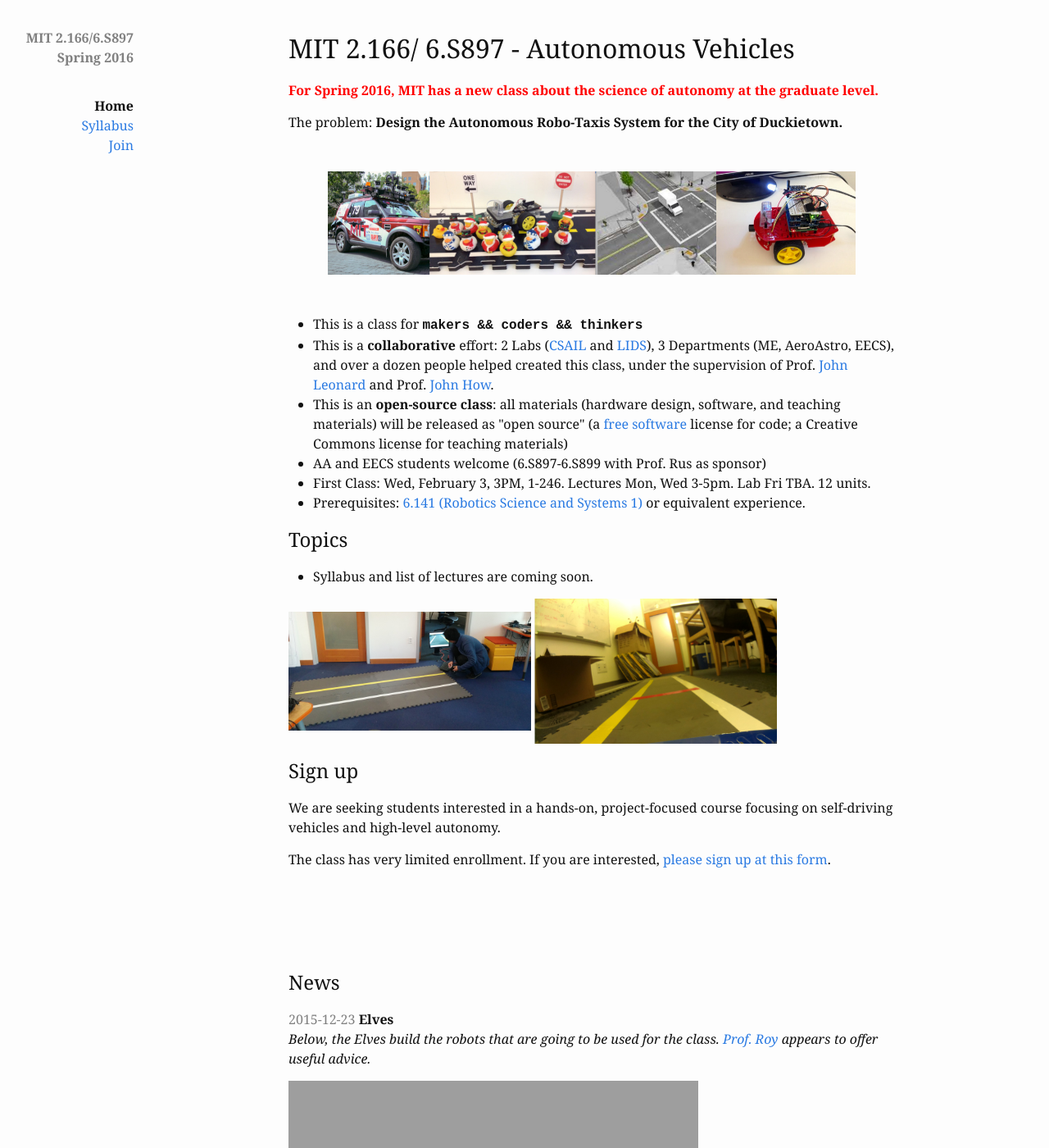
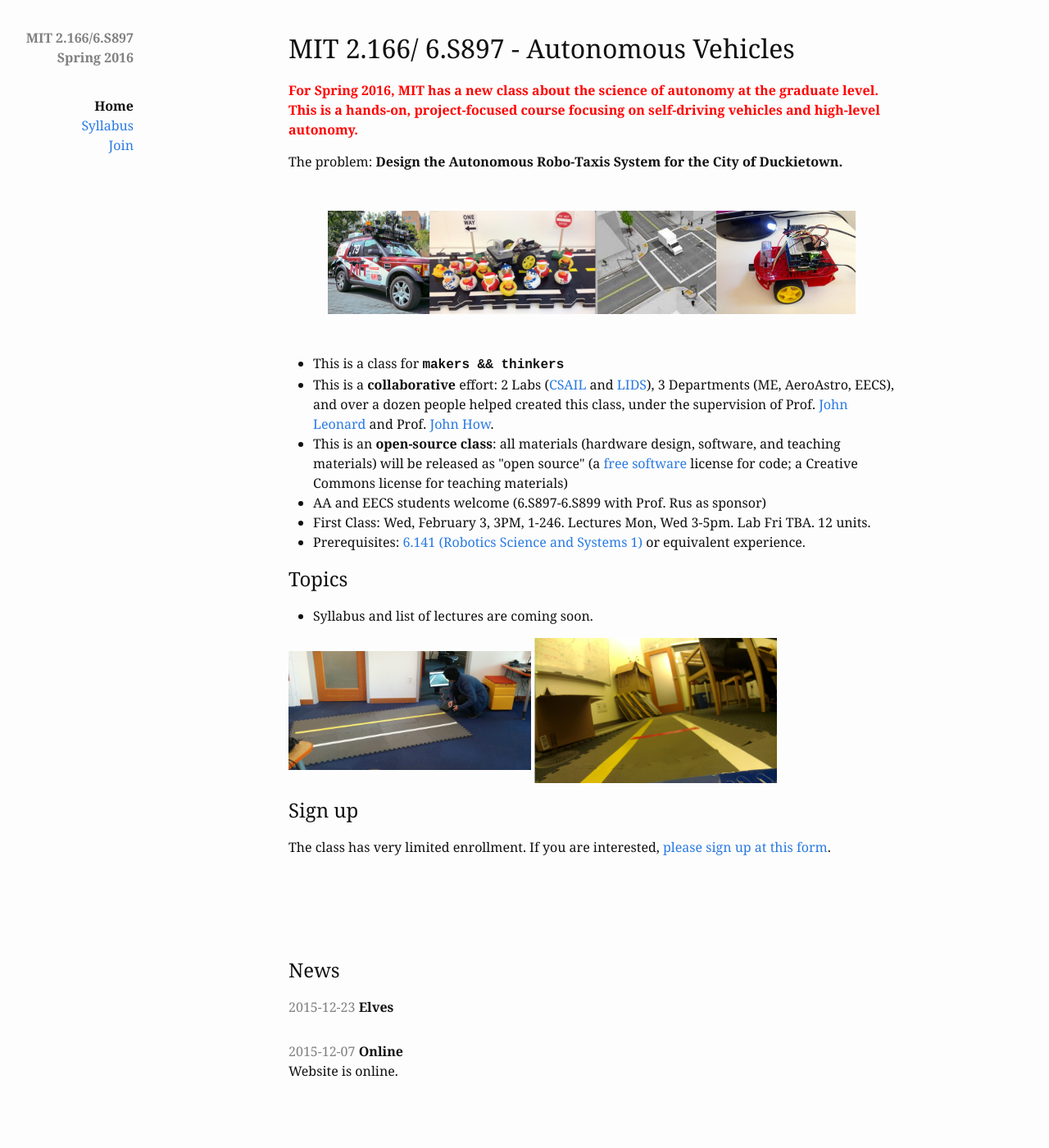
Before and after one commit to duckietown/duckietown.mit.edu, a Jekyll site: the page built from 01_index.md, in a window 1280 px wide and 1400 px high. Shown: the whole window at 82% size. Built offline with Jekyll 4.4.1, drawn with Linux system fonts in a browser that asks for light colours; nearby versions of some CDN libraries; grey boxes are pictures that could not be loaded.

Commit message:
skeleton

```diff
--- a/01_index.md
+++ b/01_index.md
@@ -6,7 +6,9 @@
 
 <h1 style="margin-top:-1em">MIT 2.166/ 6.S897 - Autonomous Vehicles</h1>
 
-<p style='color: red; font-weight:bold'>For Spring 2016, MIT has a new class about the science of autonomy at the graduate level. </p>
+<p style='color: red; font-weight:bold'>For Spring 2016, MIT has a new class about the science of autonomy at the graduate level. This is a hands-on, project-focused course focusing on self-driving vehicles and high-level autonomy.
+</p>
+
 
 The problem: **Design the Autonomous Robo-Taxis System for the City of Duckietown.**
 
@@ -24,7 +26,7 @@
 
 
 <ul>
-<li>This is a class for <tt><strong>makers &amp;&amp; coders &amp;&amp; thinkers </strong></tt></li>
+<li>This is a class for <tt><strong>makers &amp;&amp; thinkers </strong></tt></li>
 <li>This is a <strong>collaborative</strong> effort: 2 Labs (<A href="http://www.csail.mit.edu/">CSAIL</A> and <a href="http://www.lids.mit.edu">LIDS</a>), 3 Departments (ME, AeroAstro, EECS), and over a dozen people helped created this class, under the supervision of Prof. <a href="http://marinerobotics.mit.edu/">John Leonard</a> and Prof. <a href="http://www.mit.edu/~jhow/">John How</a>.
 </li>
 <li>This is an <strong>open-source class</strong>: all materials (hardware design, software, and teaching materials) will be released as "open source" (a <a href="http://www.gnu.org/philosophy/free-sw.en.html">free software</a> license for code; a Creative Commons license for teaching materials)</li>
@@ -48,8 +50,6 @@
 <img src='media/inside.jpg' style='width: 40%;'/>
 
 <h2>Sign up</h2>
-
-We are seeking students interested in a hands-on, project-focused course focusing on self-driving vehicles and high-level autonomy.
 
 The class has very limited enrollment. If you are interested,
 [please sign up at this form](https://docs.google.com/forms/d/16Ky_82MFX-vByKSyiLiUrvUXbFAWbzJylRi-G2lmdFM/viewform).
```
Also changed, not shown: _posts/2015-12-23-elves.md (+2 -2 lines), 2 other files.
